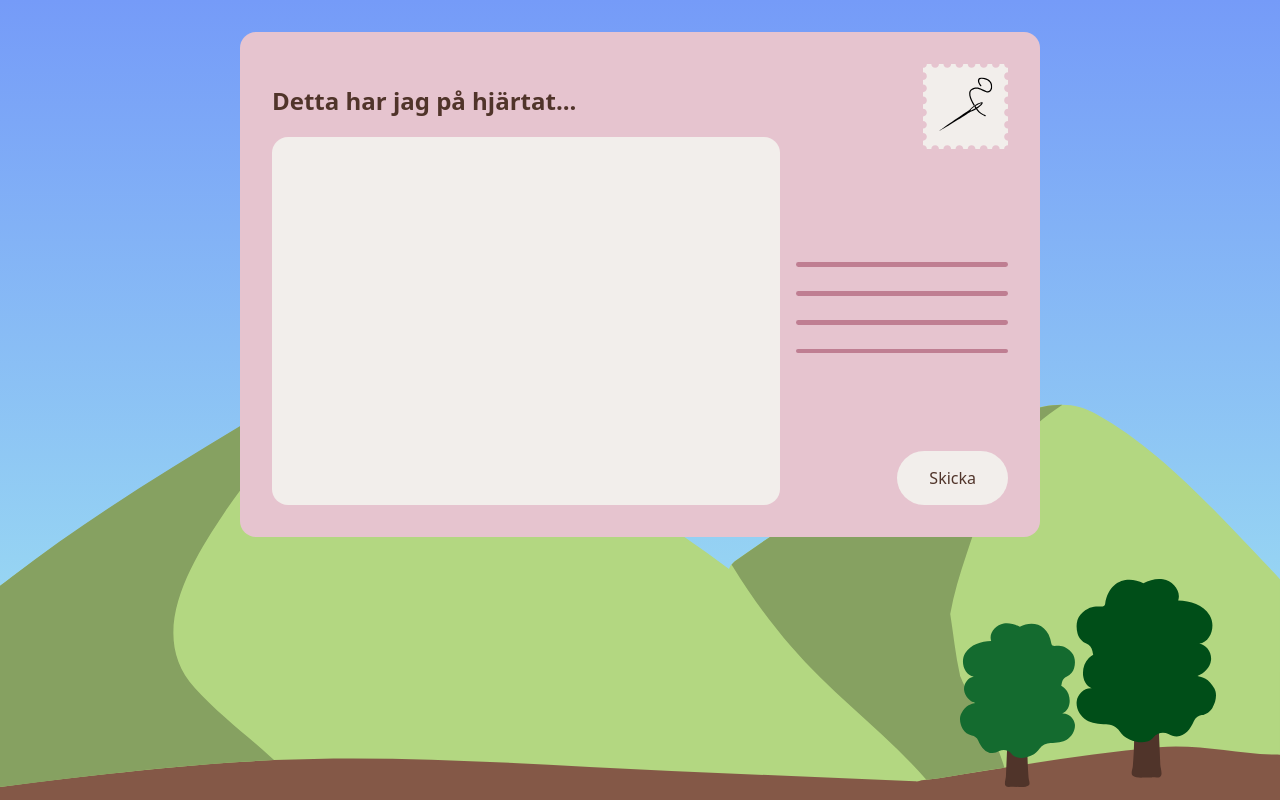
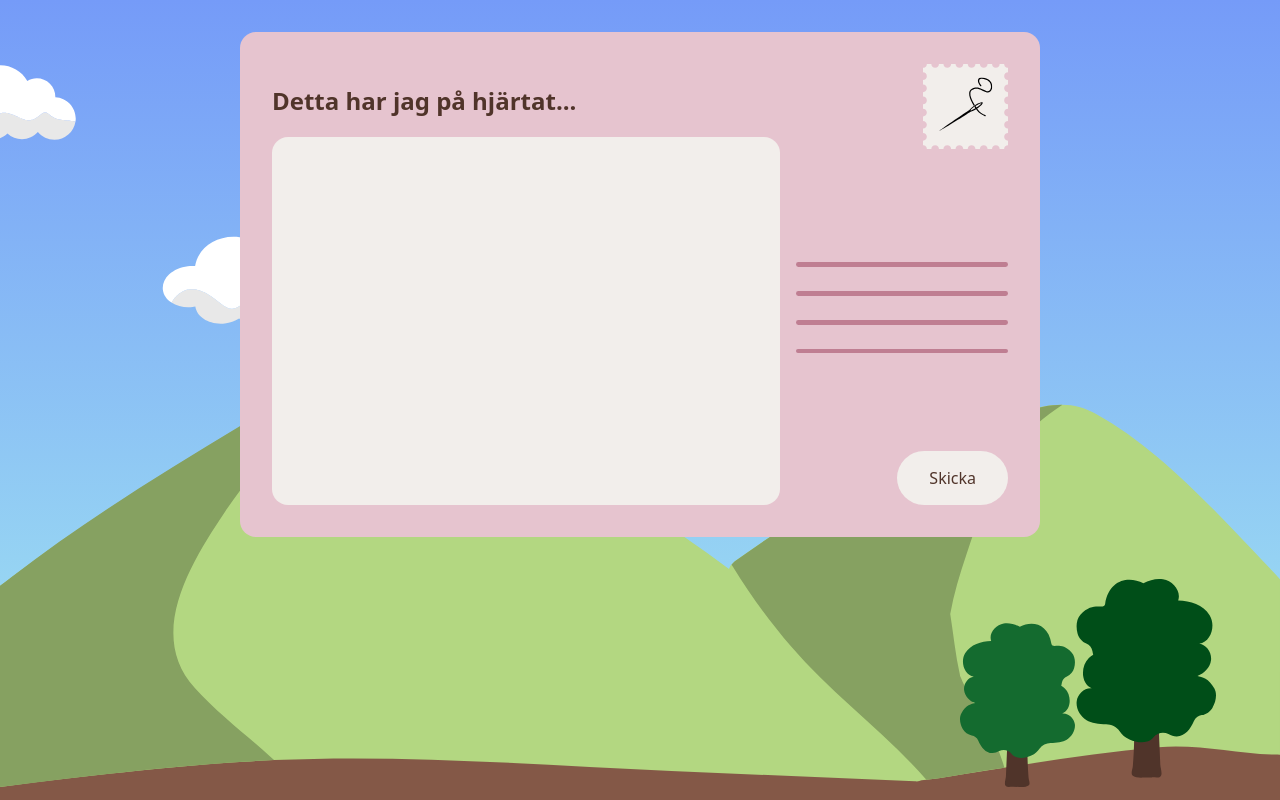
Before and after one commit to Henkebenk/-siktsL-dan, a Nuxt app: page / in a window 1280 px wide. Built offline with nearby package versions, Linux system fonts and the light colour scheme; a web font is replaced by a local one.

Commit message:
Added cloud animations

```diff
--- a/components/Sky.vue
+++ b/components/Sky.vue
@@ -1,14 +1,51 @@
 <template>
     <div class="sky">
+        <div class="clouds"></div>
     </div>
 </template>
 
+<script>
+export default {
+    mounted() {
+        this.startAnimation();
+    },
+    methods: {
+        startAnimation() {
+            const cloudsElement = this.$el.querySelector('.clouds');
+            cloudsElement.style.animation = 'scrollBackground 60s linear infinite';
+        }
+    }
+};
+</script>
+
 <style>
 .sky {
-    position:absolute;
-    z-index:-4;
-    width:100%;
+    position: absolute;
+    z-index: -4;
+    width: 100%;
     height: 100dvh;
-    background-image: linear-gradient(#759bf8,#a3eaf1);
+    background-image: linear-gradient(#759bf8, #a3eaf1);
+    overflow: hidden;
+}
+
+.clouds {
+    position: absolute;
+    top: 0;
+    width: 100%;
+    height: 50%;
+    background-image: url('@/public/clouds.svg');
+    background-repeat: repeat-x;
+    background-size: cover;
+    overflow: hidden;
+    animation: scrollBackground 60s linear infinite;
+}
+
+@keyframes scrollBackground {
+    0% {
+        background-position: 0 0;
+    }
+    100% {
+        background-position: -2000px 0;
+    }
 }
 </style>
--- a/nuxt.config.ts
+++ b/nuxt.config.ts
@@ -1,5 +1,10 @@
 // https://nuxt.com/docs/api/configuration/nuxt-config
 export default defineNuxtConfig({
   compatibilityDate: '2024-11-01',
-  devtools: { enabled: true }
+  devtools: { enabled: true },
+  app: {
+    head: {
+      title: 'Åsiktslådan',
+    }
+  }
 })
```
Also changed, not shown: public/clouds.svg (added).
